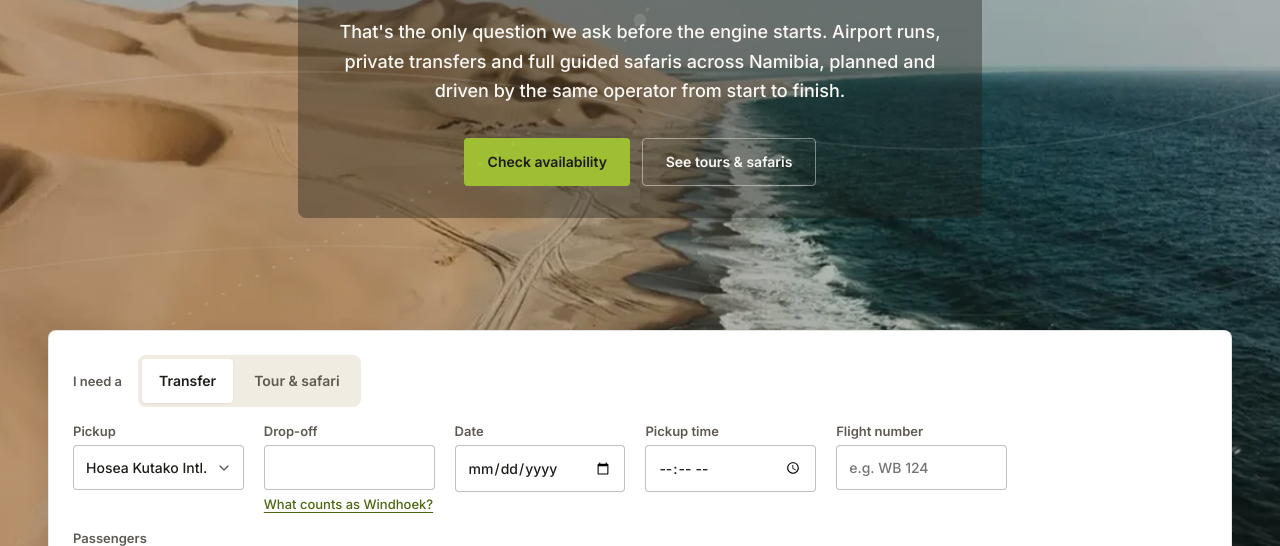
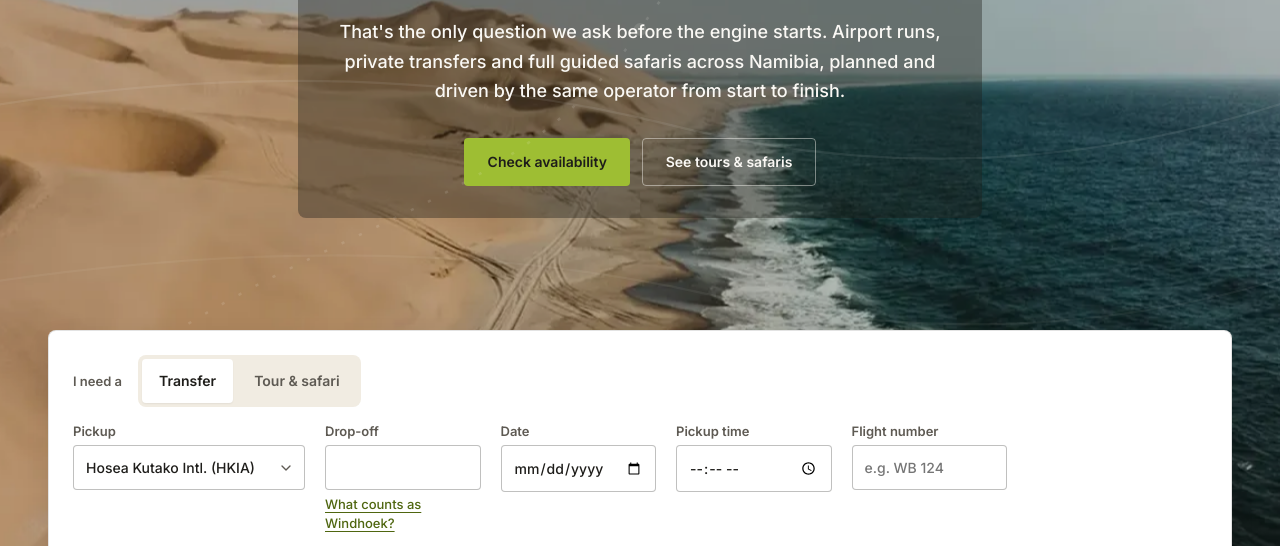
Before and after one commit to tsegale/tot-wa, a website: page index.html in a window 1280 px wide. Shown: the part 358-904 px from the top of the page. Drawn offline with Linux system fonts and the light colour scheme.

Commit message:
fix(home): give the pickup field room for the full airport name

```diff
--- a/assets/css/style.css
+++ b/assets/css/style.css
@@ -268,7 +268,7 @@ section{padding:var(--section-pad) max(var(--gutter), calc((100% - var(--max)) /
 .nav-dropdown-menu a:hover{background:var(--sand-100);}
 .nav-dropdown-menu a[aria-current="page"]{color:var(--green-700); font-weight:600;}
 .nav-dropdown-menu :focus-visible{outline-color:var(--green-700);}
-@media (min-width:1081px){
+@media (min-width:861px){
   .nav-dropdown:hover .nav-dropdown-menu,
   .nav-dropdown:focus-within .nav-dropdown-menu,
   .nav-dropdown.open .nav-dropdown-menu{
@@ -515,8 +515,12 @@ section{padding:var(--section-pad) max(var(--gutter), calc((100% - var(--max)) /
 .ticket-head .field-label{margin:0;}
 .ticket-tabs{display:inline-flex; gap:0.25rem; padding:0.25rem; background:var(--sand-100); border-radius:var(--r-card); flex-wrap:wrap;}
 .ticket-form{display:grid; grid-template-columns:1fr auto; gap:1rem 1.25rem; align-items:end;}
-.ticket-form .form-grid{grid-template-columns:repeat(auto-fit, minmax(140px, 1fr));}
+.ticket-form .form-grid{grid-template-columns:repeat(auto-fit, minmax(130px, 1fr));}
 .ticket-form > .btn{min-width:180px;}
+/* Home transfer tab: Pickup gets room for "Hosea Kutako Intl. (HKIA)" in full */
+@media (min-width:861px){
+  .ticket-form .form-grid.transfer-grid{grid-template-columns:minmax(232px, 1.4fr) repeat(auto-fit, minmax(130px, 1fr));}
+}
 /* Options sit before the submit button in DOM and reading order: fields
    take the full first row, options and the button share the second. */
 .ticket-form:has(.form-extras) .form-grid{grid-column:1 / -1;}
--- a/index.html
+++ b/index.html
@@ -186,7 +186,7 @@
         </div>
       </div>
       <form class="ticket-form" id="home-transfer" data-booking-form="transfer" data-service="auto-transfer" action="contact.html" novalidate>
-        <div class="form-grid">
+        <div class="form-grid transfer-grid">
           <div class="field-group">
             <label for="tf-from">Pickup</label>
             <select id="tf-from" data-field="from" data-label="From">
```
